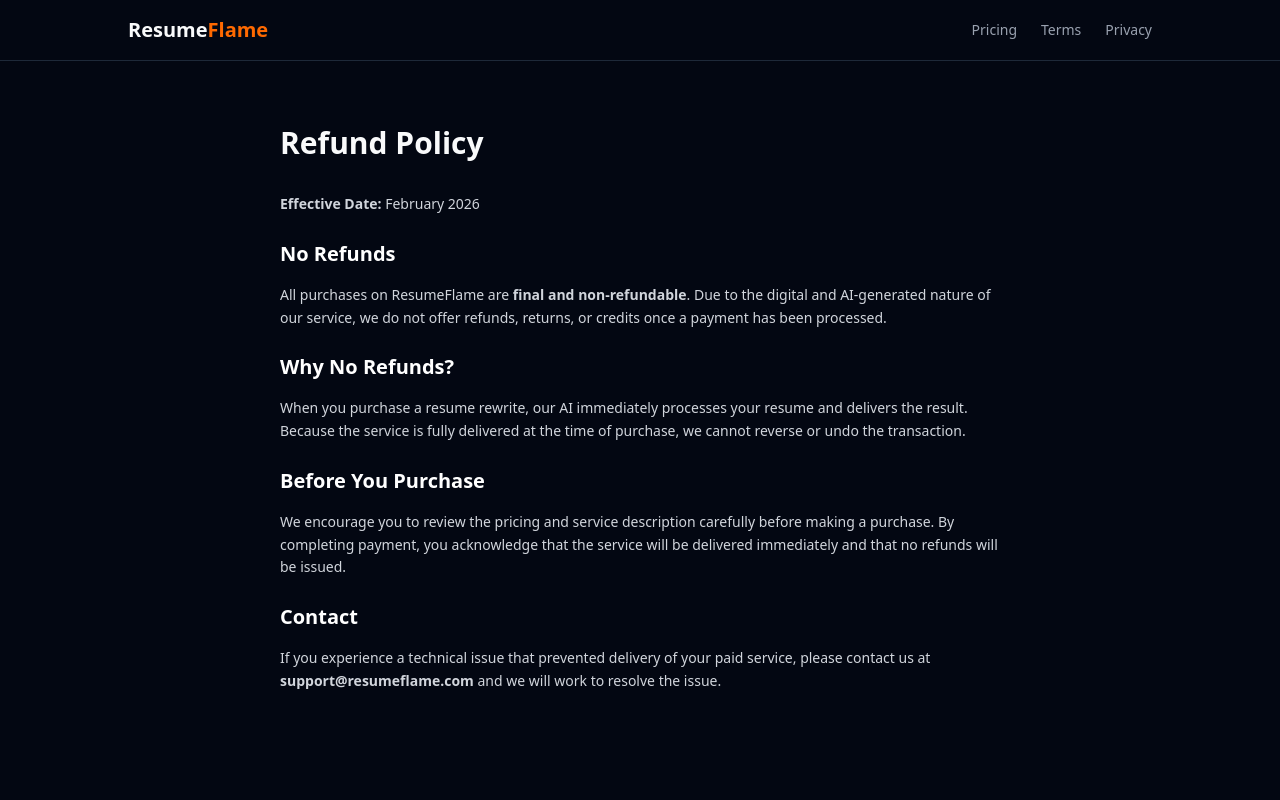
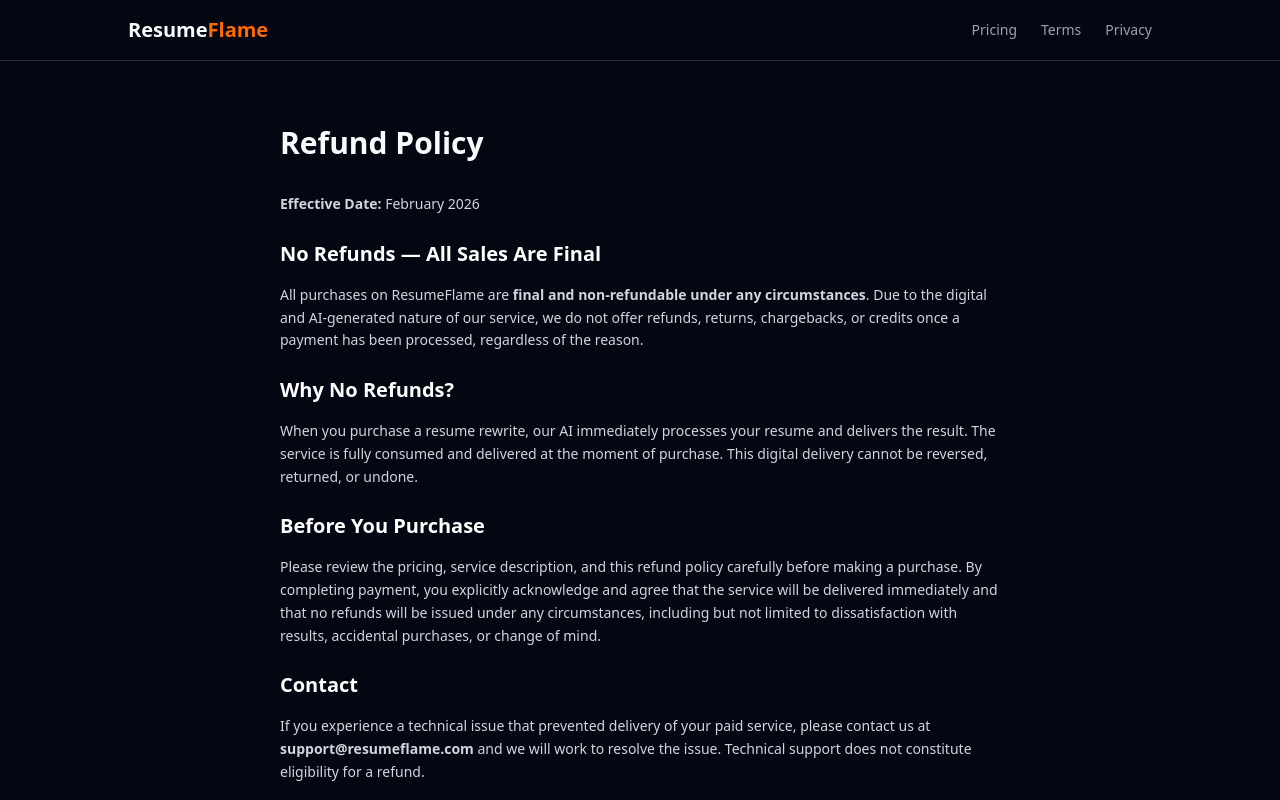
Before and after one commit to themohal/resumeflame, a Next.js app: page /refund in a window 1280 px wide. Shown: the top 800 px of the page. Built offline with nearby package versions, Linux system fonts and the light colour scheme.

Commit message:
Strengthen no-refund policy language across all pages
All sales final, no refunds under any circumstances.

```diff
--- a/src/app/refund/page.tsx
+++ b/src/app/refund/page.tsx
@@ -5,32 +5,36 @@ export default function Refund() {
       <div className="prose prose-invert prose-gray max-w-none space-y-4 text-gray-300 text-sm leading-relaxed">
         <p><strong>Effective Date:</strong> February 2026</p>
 
-        <h2 className="text-xl font-semibold text-white mt-6">No Refunds</h2>
+        <h2 className="text-xl font-semibold text-white mt-6">No Refunds — All Sales Are Final</h2>
         <p>
-          All purchases on ResumeFlame are <strong>final and non-refundable</strong>.
+          All purchases on ResumeFlame are <strong>final and non-refundable under any circumstances</strong>.
           Due to the digital and AI-generated nature of our service, we do not offer
-          refunds, returns, or credits once a payment has been processed.
+          refunds, returns, chargebacks, or credits once a payment has been processed,
+          regardless of the reason.
         </p>
 
         <h2 className="text-xl font-semibold text-white mt-6">Why No Refunds?</h2>
         <p>
           When you purchase a resume rewrite, our AI immediately processes your resume
-          and delivers the result. Because the service is fully delivered at the time of
-          purchase, we cannot reverse or undo the transaction.
+          and delivers the result. The service is fully consumed and delivered at the
+          moment of purchase. This digital delivery cannot be reversed, returned, or undone.
         </p>
 
         <h2 className="text-xl font-semibold text-white mt-6">Before You Purchase</h2>
         <p>
-          We encourage you to review the pricing and service description carefully before
-          making a purchase. By completing payment, you acknowledge that the service will
-          be delivered immediately and that no refunds will be issued.
+          Please review the pricing, service description, and this refund policy carefully
+          before making a purchase. By completing payment, you explicitly acknowledge and
+          agree that the service will be delivered immediately and that no refunds will be
+          issued under any circumstances, including but not limited to dissatisfaction with
+          results, accidental purchases, or change of mind.
         </p>
 
         <h2 className="text-xl font-semibold text-white mt-6">Contact</h2>
         <p>
           If you experience a technical issue that prevented delivery of your paid
           service, please contact us at <strong>support@resumeflame.com</strong> and
-          we will work to resolve the issue.
+          we will work to resolve the issue. Technical support does not constitute
+          eligibility for a refund.
         </p>
       </div>
     </main>
--- a/src/app/roast/[id]/page.tsx
+++ b/src/app/roast/[id]/page.tsx
@@ -390,7 +390,7 @@ export default function RoastPage() {
         </div>
 
         <p className="text-xs text-gray-500 mt-6">
-          All purchases are final and non-refundable. Payments processed securely via Lemon Squeezy.
+          All sales are final. No refunds will be issued under any circumstances. By completing payment, you acknowledge and accept this policy. Payments processed securely via Lemon Squeezy.
         </p>
       </main>
     );
--- a/src/app/terms/page.tsx
+++ b/src/app/terms/page.tsx
@@ -22,9 +22,10 @@ export default function Terms() {
         <p>
           Payments are processed securely through Lemon Squeezy. All prices are in USD.
           By purchasing, you agree to Lemon Squeezy&apos;s terms as our Merchant of Record.
-          <strong> All payments are final and non-refundable.</strong> Due to the
+          <strong> All sales are final. No refunds will be issued under any circumstances.</strong> Due to the
           instant, digital nature of our AI-generated deliverables, no refunds,
           returns, or credits will be issued once a transaction is completed.
+          By completing payment, you acknowledge and accept this no-refund policy.
         </p>
 
         <h2 className="text-xl font-semibold text-white mt-6">4. AI-Generated Content</h2>
```
